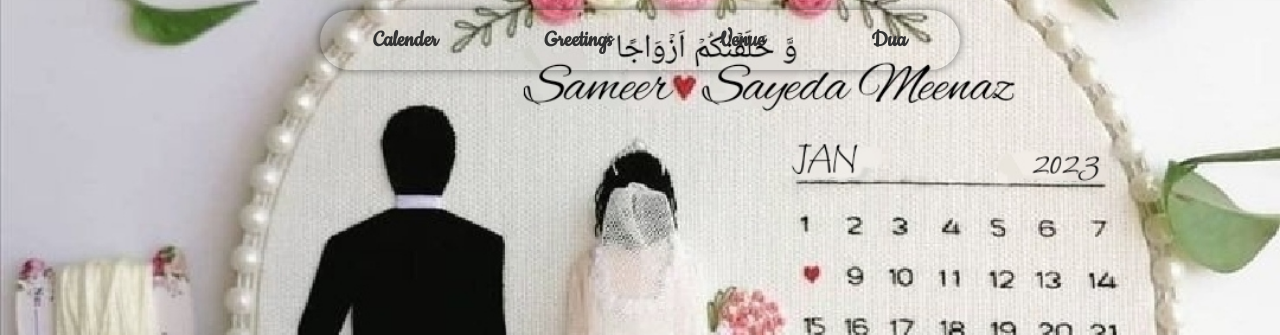
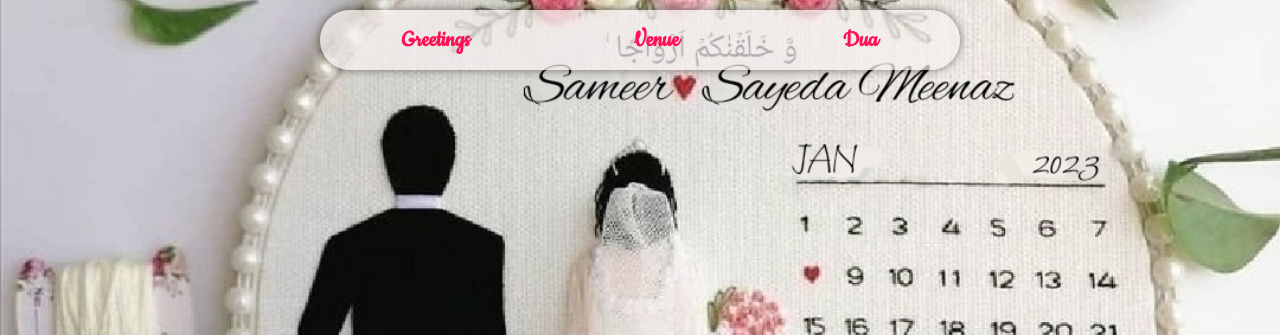
Before and after one commit to Faisal-jag/Hutagi-Family-Invitation, a plain HTML site: page index.html in a window 1280 px wide. Shown: the top 335 px of the page. Drawn offline with Linux system fonts and the light colour scheme; a web font is replaced by a local one.

Commit message:
menu css update

```diff
--- a/index.html
+++ b/index.html
@@ -22,7 +22,7 @@
         <div class="nav">
           <!-- <b>Jake and Sasha</b> -->
           <div class="menu">
-            <a href="#home">Calender</a>
+            <!-- <a href="#home">Calender</a> -->
             <a href="#us">Greetings</a>
             <a href="#venue">Venue</a>
             <a href="#dua">Dua</a>
--- a/style.css
+++ b/style.css
@@ -55,16 +55,17 @@
     flex-wrap: wrap;
     box-shadow: 0 0 10px 0 rgba(0,0,0,.5);
     transition-duration: .5s;
+    background-color: rgba(247, 241, 241, 0.71);
 }
 .menu a{
     text-decoration: none;
     font-size: 25px;
-    color:#333;
+    color:#f15;
     font-weight: bolder;
     transition-duration: .5s;
 }
 .menu a:hover{
-    border-bottom: 5px solid #f15;
+    border-bottom: 5px solid rgb(65, 17, 255);
 }
 .text{
     width:100%;
```
